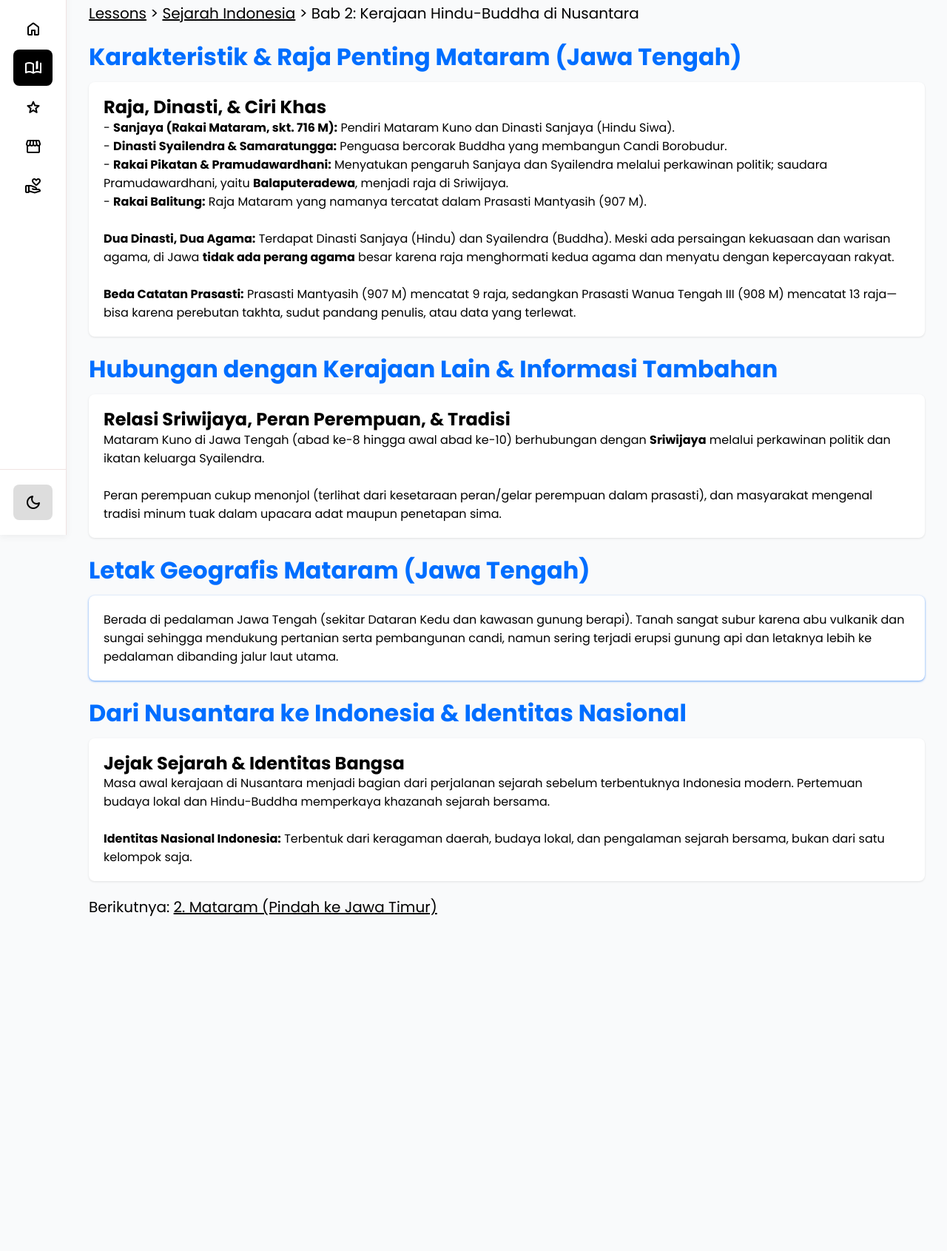
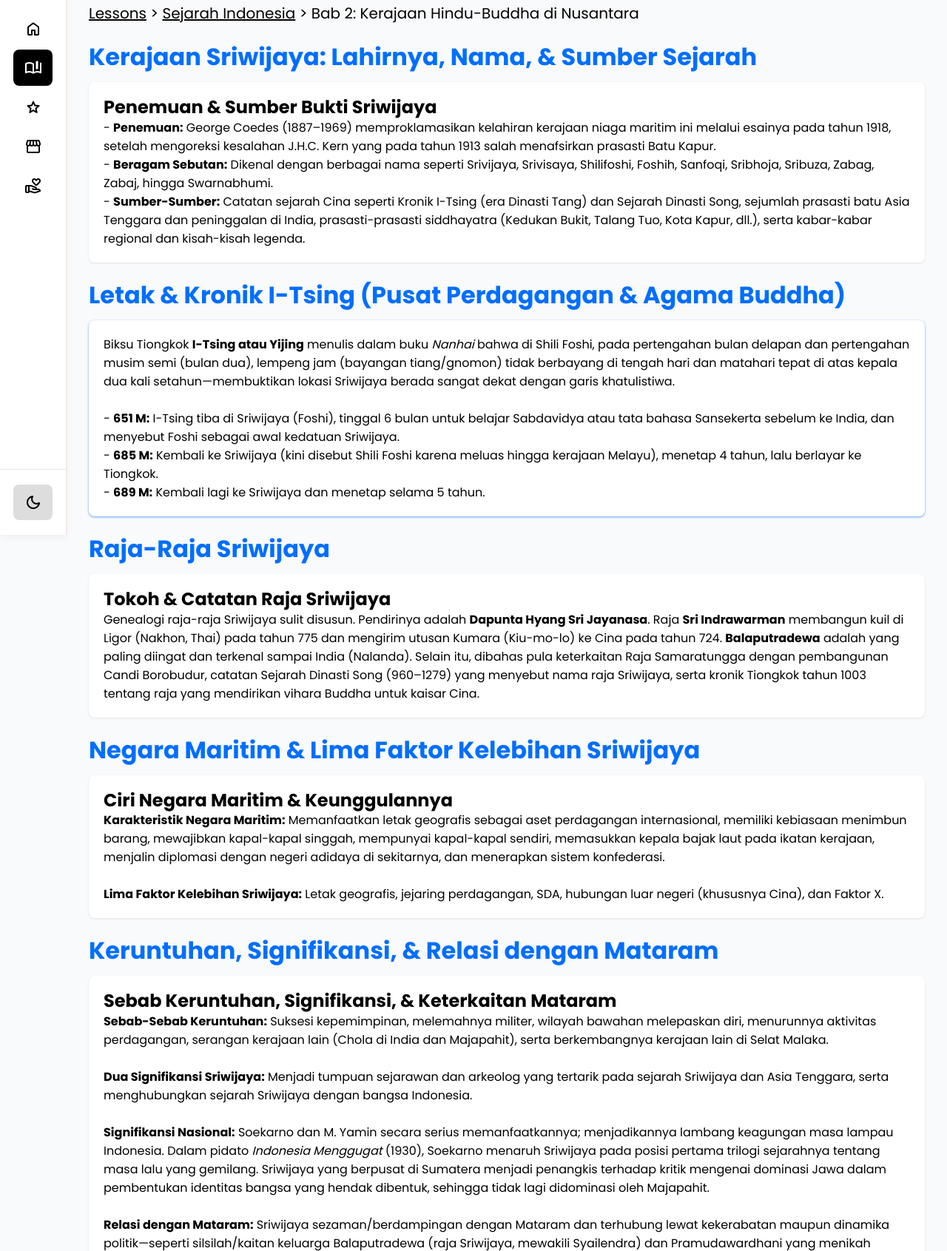
Before and after one commit to catatangw/catatangw.github.io, a plain HTML site: page lessons/sejind-x-1/unit-2/1.html in a window 1280 px wide. Shown: the part 77-1768 px from the top of the page at 74% size. Before the commit the page ends 1358 px from the top, so only its background shows below. Drawn offline with nearby package versions, Linux system fonts and the light colour scheme.

Commit message:
Add files via upload

```diff
--- a/lessons/sejind-x-1/unit-2/1.html
+++ b/lessons/sejind-x-1/unit-2/1.html
@@ -87,6 +87,65 @@
 
         <!-- KAMU TARO DISINI CODE CODENYA -->
 
+        <h1 class="header-1">Kerajaan Sriwijaya: Lahirnya, Nama, &amp; Sumber Sejarah</h1>
+
+        <div class="lessons-card">
+          <div class="card2">
+            <h1 class="header-card">Penemuan &amp; Sumber Bukti Sriwijaya</h1>
+             <div class="body-card">
+              - <b>Penemuan:</b> George Coedes (1887–1969) memproklamasikan kelahiran kerajaan niaga maritim ini melalui esainya pada tahun 1918, setelah mengoreksi kesalahan J.H.C. Kern yang pada tahun 1913 salah menafsirkan prasasti Batu Kapur.<br>
+              - <b>Beragam Sebutan:</b> Dikenal dengan berbagai nama seperti Srivijaya, Srivisaya, Shilifoshi, Foshih, Sanfoqi, Sribhoja, Sribuza, Zabag, Zabaj, hingga Swarnabhumi.<br>
+              - <b>Sumber-Sumber:</b> Catatan sejarah Cina seperti Kronik I-Tsing (era Dinasti Tang) dan Sejarah Dinasti Song, sejumlah prasasti batu Asia Tenggara dan peninggalan di India, prasasti-prasasti siddhayatra (Kedukan Bukit, Talang Tuo, Kota Kapur, dll.), serta kabar-kabar regional dan kisah-kisah legenda.
+             </div>
+          </div>
+        </div>
+
+        <h1 class="header-1">Letak &amp; Kronik I-Tsing (Pusat Perdagangan &amp; Agama Buddha)</h1>
+
+        <p class="card">
+          Biksu Tiongkok <b>I-Tsing atau Yijing</b> menulis dalam buku <i>Nanhai</i> bahwa di Shili Foshi, pada pertengahan bulan delapan dan pertengahan musim semi (bulan dua), lempeng jam (bayangan tiang/gnomon) tidak berbayang di tengah hari dan matahari tepat di atas kepala dua kali setahun—membuktikan lokasi Sriwijaya berada sangat dekat dengan garis khatulistiwa.<br><br>
+          - <b>651 M:</b> I-Tsing tiba di Sriwijaya (Foshi), tinggal 6 bulan untuk belajar Sabdavidya atau tata bahasa Sansekerta sebelum ke India, dan menyebut Foshi sebagai awal kedatuan Sriwijaya.<br>
+          - <b>685 M:</b> Kembali ke Sriwijaya (kini disebut Shili Foshi karena meluas hingga kerajaan Melayu), menetap 4 tahun, lalu berlayar ke Tiongkok.<br>
+          - <b>689 M:</b> Kembali lagi ke Sriwijaya dan menetap selama 5 tahun.
+        </p>
+
+        <h1 class="header-1">Raja-Raja Sriwijaya</h1>
+
+        <div class="lessons-card">
+          <div class="card2">
+            <h1 class="header-card">Tokoh &amp; Catatan Raja Sriwijaya</h1>
+             <div class="body-card">
+              Genealogi raja-raja Sriwijaya sulit disusun. Pendirinya adalah <b>Dapunta Hyang Sri Jayanasa</b>. Raja <b>Sri Indrawarman</b> membangun kuil di Ligor (Nakhon, Thai) pada tahun 775 dan mengirim utusan Kumara (Kiu-mo-lo) ke Cina pada tahun 724. <b>Balaputradewa</b> adalah yang paling diingat dan terkenal sampai India (Nalanda). Selain itu, dibahas pula keterkaitan Raja Samaratungga dengan pembangunan Candi Borobudur, catatan Sejarah Dinasti Song (960–1279) yang menyebut nama raja Sriwijaya, serta kronik Tiongkok tahun 1003 tentang raja yang mendirikan vihara Buddha untuk kaisar Cina.
+             </div>
+          </div>
+        </div>
+
+        <h1 class="header-1">Negara Maritim &amp; Lima Faktor Kelebihan Sriwijaya</h1>
+
+        <div class="lessons-card">
+          <div class="card2">
+            <h1 class="header-card">Ciri Negara Maritim &amp; Keunggulannya</h1>
+             <div class="body-card">
+              <b>Karakteristik Negara Maritim:</b> Memanfaatkan letak geografis sebagai aset perdagangan internasional, memiliki kebiasaan menimbun barang, mewajibkan kapal-kapal singgah, mempunyai kapal-kapal sendiri, memasukkan kepala bajak laut pada ikatan kerajaan, menjalin diplomasi dengan negeri adidaya di sekitarnya, dan menerapkan sistem konfederasi.<br><br>
+              <b>Lima Faktor Kelebihan Sriwijaya:</b> Letak geografis, jejaring perdagangan, SDA, hubungan luar negeri (khususnya Cina), dan Faktor X.
+             </div>
+          </div>
+        </div>
+
+        <h1 class="header-1">Keruntuhan, Signifikansi, &amp; Relasi dengan Mataram</h1>
+
+        <div class="lessons-card">
+          <div class="card2">
+            <h1 class="header-card">Sebab Keruntuhan, Signifikansi, &amp; Keterkaitan Mataram</h1>
+             <div class="body-card">
+              <b>Sebab-Sebab Keruntuhan:</b> Suksesi kepemimpinan, melemahnya militer, wilayah bawahan melepaskan diri, menurunnya aktivitas perdagangan, serangan kerajaan lain (Chola di India dan Majapahit), serta berkembangnya kerajaan lain di Selat Malaka.<br><br>
+              <b>Dua Signifikansi Sriwijaya:</b> Menjadi tumpuan sejarawan dan arkeolog yang tertarik pada sejarah Sriwijaya dan Asia Tenggara, serta menghubungkan sejarah Sriwijaya dengan bangsa Indonesia.<br><br>
+              <b>Signifikansi Nasional:</b> Soekarno dan M. Yamin secara serius memanfaatkannya; menjadikannya lambang keagungan masa lampau Indonesia. Dalam pidato <i>Indonesia Menggugat</i> (1930), Soekarno menaruh Sriwijaya pada posisi pertama trilogi sejarahnya tentang masa lalu yang gemilang. Sriwijaya yang berpusat di Sumatera menjadi penangkis terhadap kritik mengenai dominasi Jawa dalam pembentukan identitas bangsa yang hendak dibentuk, sehingga tidak lagi didominasi oleh Majapahit.<br><br>
+              <b>Relasi dengan Mataram:</b> Sriwijaya sezaman/berdampingan dengan Mataram dan terhubung lewat kekerabatan maupun dinamika politik—seperti silsilah/kaitan keluarga Balaputradewa (raja Sriwijaya, mewakili Syailendra) dan Pramudawardhani yang menikah dengan Rakai Pikatan (raja Mataram, mewakili Sanjaya), serta relasi/persaingan yang diwarnai fase damai maupun konflik.
+             </div>
+          </div>
+        </div>
+
         <h1 class="header-1">Karakteristik &amp; Raja Penting Mataram (Jawa Tengah)</h1>
 
         <div class="lessons-card">
@@ -95,10 +154,10 @@
              <div class="body-card">
               - <b>Sanjaya (Rakai Mataram, skt. 716 M):</b> Pendiri Mataram Kuno dan Dinasti Sanjaya (Hindu Siwa).<br>
               - <b>Dinasti Syailendra &amp; Samaratungga:</b> Penguasa bercorak Buddha yang membangun Candi Borobudur.<br>
-              - <b>Rakai Pikatan &amp; Pramudawardhani:</b> Menyatukan pengaruh Sanjaya dan Syailendra melalui perkawinan politik; saudara Pramudawardhani, yaitu <b>Balaputeradewa</b>, menjadi raja di Sriwijaya.<br>
+              - <b>Rakai Pikatan &amp; Pramudawardhani:</b> Menyatukan pengaruh Sanjaya dan Syailendra melalui perkawinan politik; saudara Pramudawardhani, yaitu Balaputeradewa, menjadi raja di Sriwijaya.<br>
               - <b>Rakai Balitung:</b> Raja Mataram yang namanya tercatat dalam Prasasti Mantyasih (907 M).<br><br>
-              <b>Dua Dinasti, Dua Agama:</b> Terdapat Dinasti Sanjaya (Hindu) dan Syailendra (Buddha). Meski ada persaingan kekuasaan dan warisan agama, di Jawa <b>tidak ada perang agama</b> besar karena raja menghormati kedua agama dan menyatu dengan kepercayaan rakyat.<br><br>
-              <b>Beda Catatan Prasasti:</b> Prasasti Mantyasih (907 M) mencatat 9 raja, sedangkan Prasasti Wanua Tengah III (908 M) mencatat 13 raja—bisa karena perebutan takhta, sudut pandang penulis, atau data yang terlewat.
+              <b>Dua Dinasti, Dua Agama:</b> Terdapat Dinasti Sanjaya (Hindu) dan Syailendra (Buddha). Meski ada perebutan kekuasaan dan persaingan warisan agama, di Jawa <b>tidak ada perang agama</b> besar.<br><br>
+              <b>Beda Catatan Prasasti:</b> Prasasti Mantyasih (907 M) mencatat 9 raja, sedangkan Prasasti Wanua Tengah III (908 M) mencatat 13 raja—bisa karena perebutan tahta, sudut pandang penulis, atau data yang terlewat.
              </div>
           </div>
         </div>
@@ -109,8 +168,8 @@
           <div class="card2">
             <h1 class="header-card">Relasi Sriwijaya, Peran Perempuan, &amp; Tradisi</h1>
              <div class="body-card">
-              Mataram Kuno di Jawa Tengah (abad ke-8 hingga awal abad ke-10) berhubungan dengan <b>Sriwijaya</b> melalui perkawinan politik dan ikatan keluarga Syailendra.<br><br>
-              Peran perempuan cukup menonjol (terlihat dari kesetaraan peran/gelar perempuan dalam prasasti), dan masyarakat mengenal tradisi minum tuak dalam upacara adat maupun penetapan sima.
+              Mataram Kuno di Jawa Tengah (abad ke-8 hingga ke-10) berhubungan dengan Sriwijaya melalui perkawinan politik dan ikatan keluarga Syailendra.<br><br>
+              Peran perempuan cukup menonjol (terlihat dari tokoh seperti Uttejani, Pramudawardhani, Isanatunggawijaya serta gelar seperti Sri Parameswari, Rakryan Binihaji, Samgat Anakbi, dan Ibu ni Paduka Sri Maharaja), dan masyarakat mengenal tradisi minum tuak dari bunga kelapa/palem nira/aren pada berbagai upacara seperti penetapan sima, sumpah dan kutukan, hingga hiburan.
              </div>
           </div>
         </div>
@@ -118,7 +177,7 @@
         <h1 class="header-1">Letak Geografis Mataram (Jawa Tengah)</h1>
 
         <p class="card">
-          Berada di pedalaman Jawa Tengah (sekitar Dataran Kedu dan kawasan gunung berapi). Tanah sangat subur karena abu vulkanik dan sungai sehingga mendukung pertanian serta pembangunan candi, namun sering terjadi erupsi gunung api dan letaknya lebih ke pedalaman dibanding jalur laut utama.
+          Berada di pedalaman Jawa Tengah (sekitar Dataran Kedu dan kawasan gunung berapi seperti Merapi, Merbabu, Sumbing, dan Sundoro). Tanah sangat subur karena abu vulkanik dan aliran sungai sehingga mendukung pertanian serta pembangunan candi, namun sering terjadi erupsi gunung api dan letaknya lebih ke pedalaman dibanding jalur laut utama.
         </p>
 
         <h1 class="header-1">Dari Nusantara ke Indonesia &amp; Identitas Nasional</h1>
```
